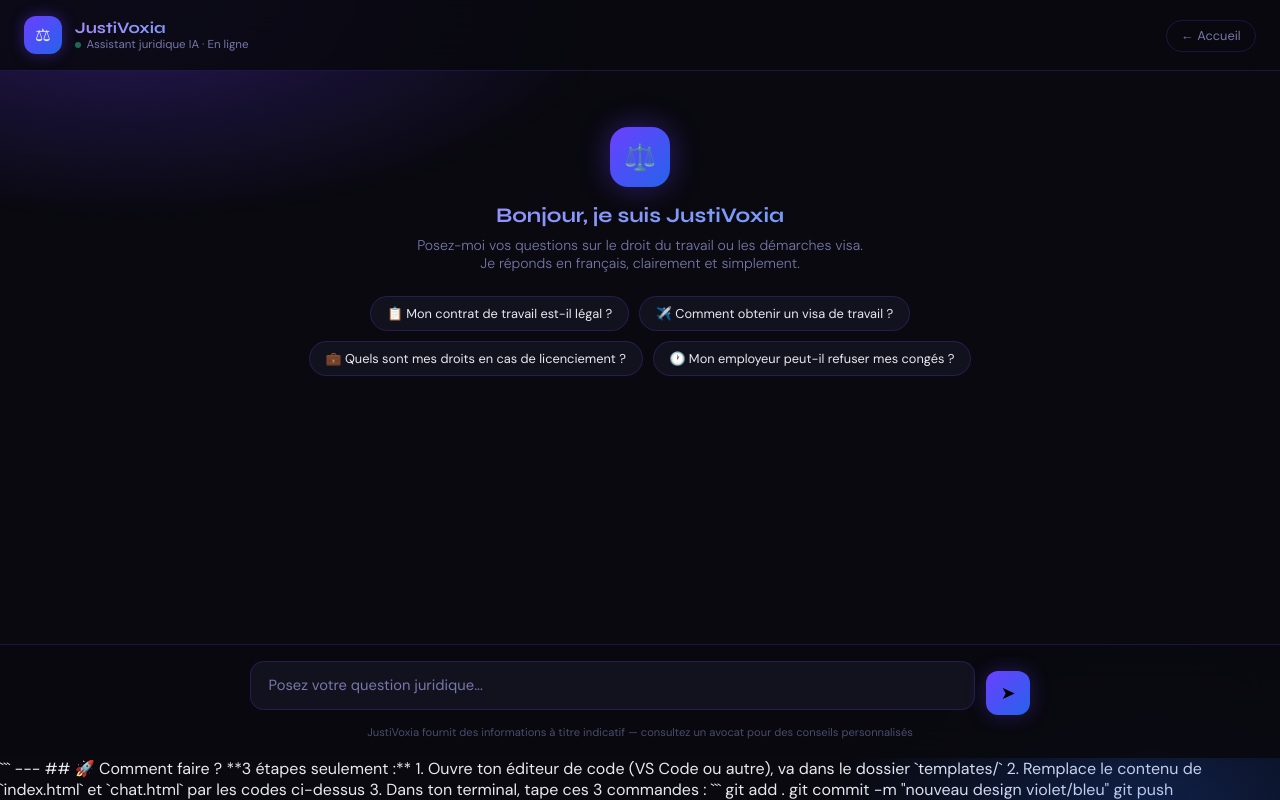
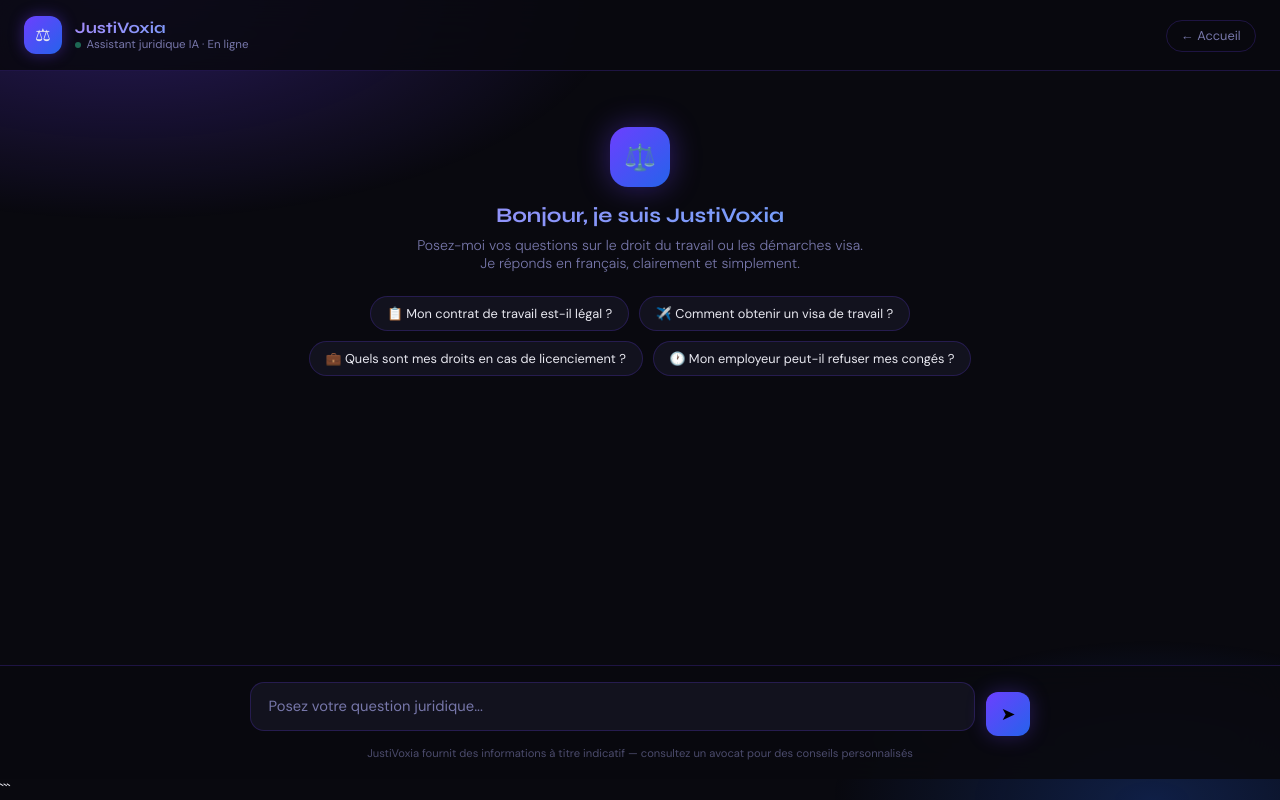
Before and after one commit to babetude-ops/justivoxia, a Flask app: page /chat in a window 1280 px wide. Run offline with Flask 3, Linux system fonts and the light colour scheme.

Commit message:
fix chat html

````diff
--- a/templates/chat.html
+++ b/templates/chat.html
@@ -401,17 +401,3 @@
 </body>
 </html>
 ```
-
----
-
-## 🚀 Comment faire ?
-
-**3 étapes seulement :**
-
-1. Ouvre ton éditeur de code (VS Code ou autre), va dans le dossier `templates/`
-2. Remplace le contenu de `index.html` et `chat.html` par les codes ci-dessus
-3. Dans ton terminal, tape ces 3 commandes :
-```
-git add .
-git commit -m "nouveau design violet/bleu"
-git push
````
